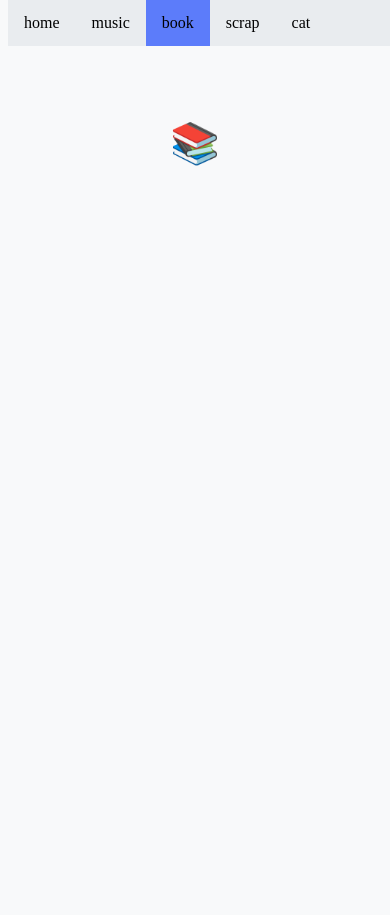
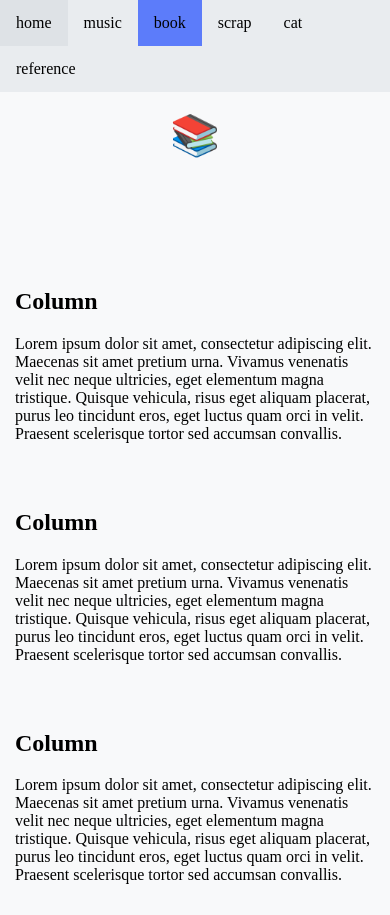
Before and after one commit to seun9ye0n/hwhw_study, a plain HTML site: page 3.book.html in a window 390 px wide. Before the commit the page ends 844 px from the top, so only its background shows below. Drawn offline with Linux system fonts and the light colour scheme.

Commit message:
Update 3.book.html

```diff
--- a/3.book.html
+++ b/3.book.html
@@ -3,7 +3,7 @@
 
 <head>
   <meta charset="utf-8">
-  <<title>☕</title>
+  <title>☕</title>
 
   <style>
     ul {
@@ -40,6 +40,7 @@
 
     body {
       background-color: #f8f9fa;
+      margin: 0;
     }
 
     h1 {
@@ -62,20 +63,65 @@
     li {
       display: inline;
     }
+
+    * {
+      box-sizing: border-box;
+    }
+
+    body {
+      margin: 0;
+    }
+
+
+
+    /* Style the topnav links */
+    .topnav a {
+      float: left;
+      display: block;
+      color: #f2f2f2;
+      text-align: center;
+      padding: 14px 16px;
+      text-decoration: none;
+    }
+
+    /* Change color on hover */
+    .topnav a:hover {
+      background-color: #ddd;
+      color: black;
+    }
+
+    /* Create three equal columns that floats next to each other */
+    .column {
+      float: left;
+      width: 33.33%;
+      padding: 15px;
+    }
+
+    /* Clear floats after the columns */
+    .row:after {
+      content: "";
+      display: table;
+      clear: both;
+    }
+
+    /* Responsive layout - makes the three columns stack on top of each other instead of next to each other */
+    @media screen and (max-width:600px) {
+      .column {
+        width: 100%;
+      }
+    }
   </style>
 </head>
 
 <body>
-
-
   <ul>
     <li><a href="1.home.html">home</a></li>
     <li><a href="2.music.html">music</a></li>
     <li><a class="active" href="3.book.html">book</a></li>
     <li><a href="4.scrap.html">scrap</a></li>
     <li><a href="5.cat.html">cat</a></li>
+    <li><a href="6.reference.html">reference</a></li>
   </ul>
-
 
     <br><br><br><br>
 
@@ -84,8 +130,27 @@
         📚</p>
     </h1>
 
+    <br><br><br>
 
+  <div class="row">
+    <div class="column">
+      <h2>Column</h2>
+      <p>Lorem ipsum dolor sit amet, consectetur adipiscing elit. Maecenas sit amet pretium urna. Vivamus venenatis velit nec neque ultricies, eget elementum magna tristique. Quisque vehicula, risus eget aliquam placerat, purus leo tincidunt eros,
+        eget luctus quam orci in velit. Praesent scelerisque tortor sed accumsan convallis.</p>
+    </div>
 
+    <div class="column">
+      <h2>Column</h2>
+      <p>Lorem ipsum dolor sit amet, consectetur adipiscing elit. Maecenas sit amet pretium urna. Vivamus venenatis velit nec neque ultricies, eget elementum magna tristique. Quisque vehicula, risus eget aliquam placerat, purus leo tincidunt eros,
+        eget luctus quam orci in velit. Praesent scelerisque tortor sed accumsan convallis.</p>
+    </div>
+
+    <div class="column">
+      <h2>Column</h2>
+      <p>Lorem ipsum dolor sit amet, consectetur adipiscing elit. Maecenas sit amet pretium urna. Vivamus venenatis velit nec neque ultricies, eget elementum magna tristique. Quisque vehicula, risus eget aliquam placerat, purus leo tincidunt eros,
+        eget luctus quam orci in velit. Praesent scelerisque tortor sed accumsan convallis.</p>
+    </div>
+  </div>
 
 </body>
 
```
Lines whose indentation alone changed are shown as unchanged.
